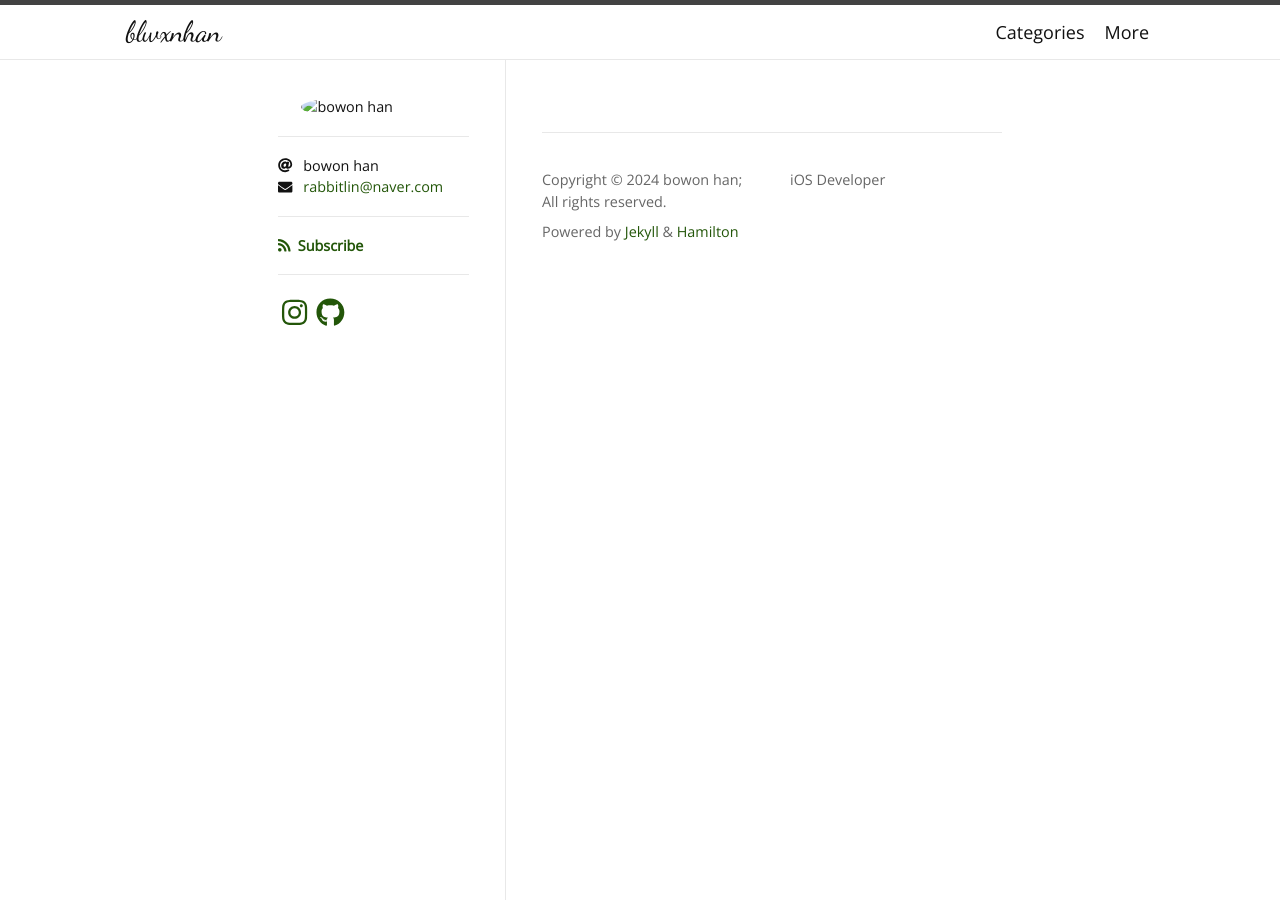
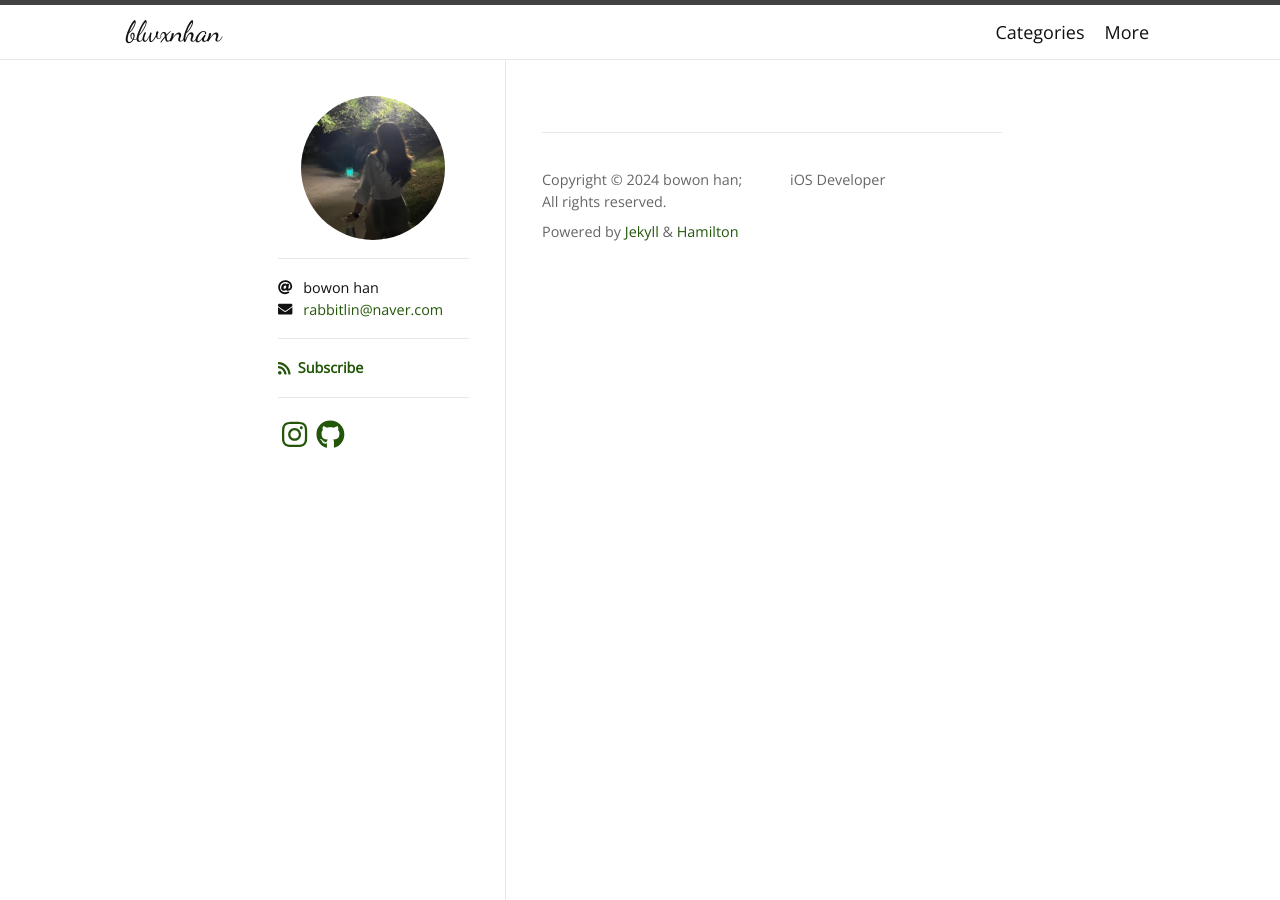
Before and after one commit to blwxnhan/blwxnhan.github.io, a Jekyll site: the page built from index.markdown, in a window 1280 px wide. Built offline with Jekyll 4.4.1, drawn with Linux system fonts in a browser that asks for light colours; nearby versions of some CDN libraries; some web fonts are replaced; the list of posts is cut into pages by our own code.

Commit message:
이미지추가

```diff
--- a/_config.yml
+++ b/_config.yml
@@ -1,7 +1,7 @@
 title: blwxnhan
 description: iOS Developer
 author: bowon han
-avatar: _site/images/qhdnjs.jpeg
+avatar: /images/qhdnjs.jpeg
 email: rabbitlin@naver.com
 
 plugins:
```
